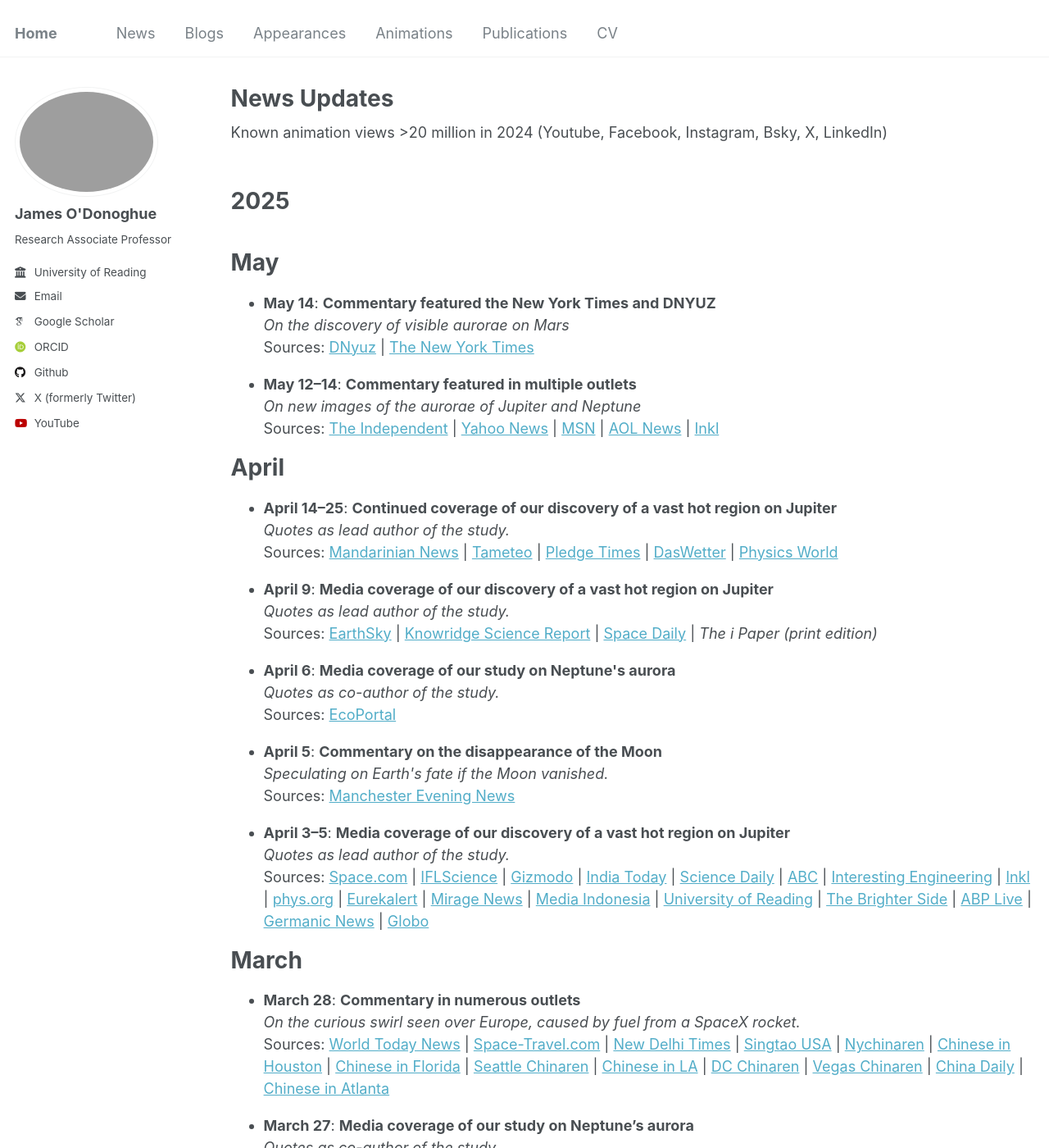
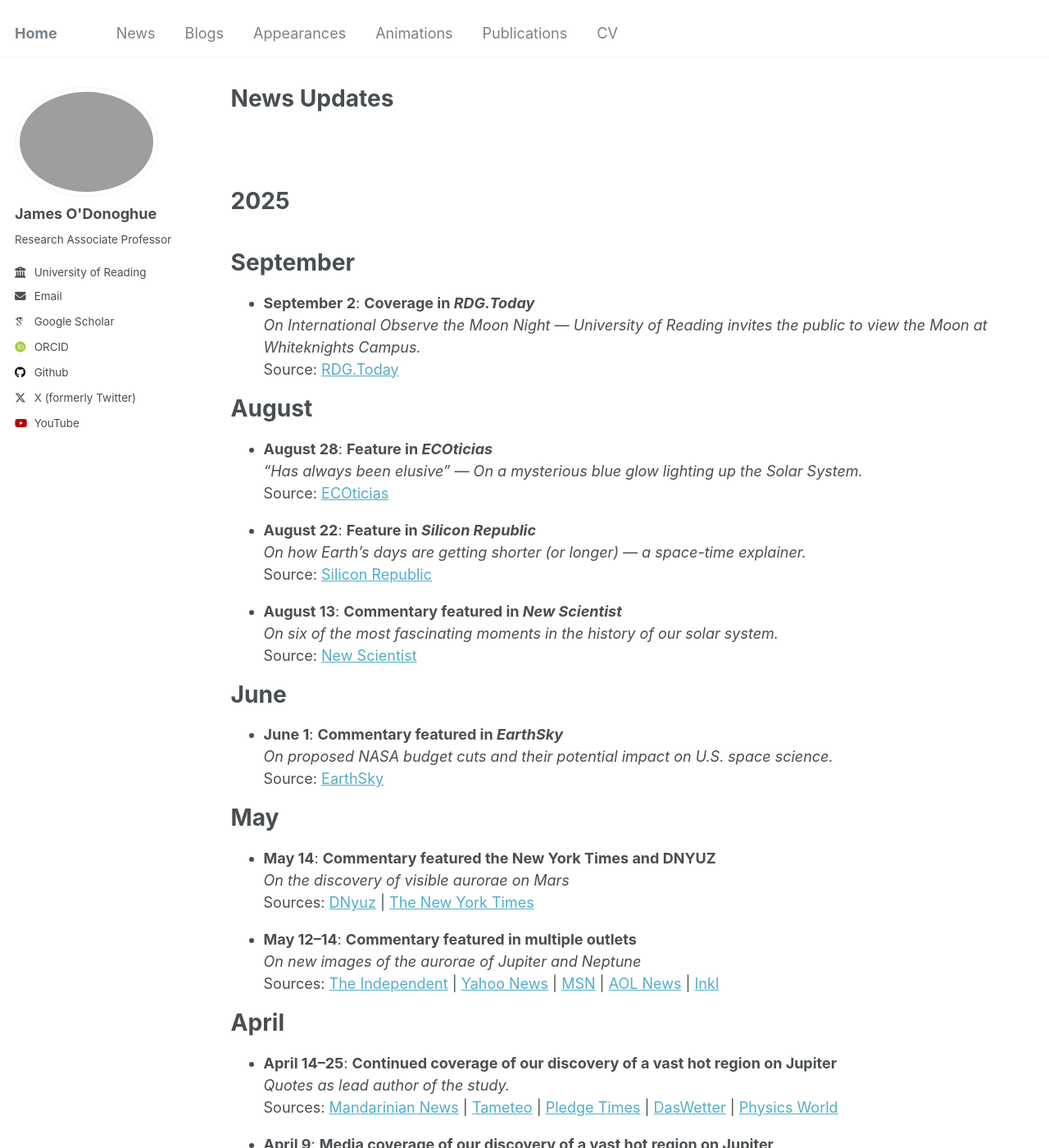
Before and after one commit to odonoghuespace/odonoghuespace.github.io, a Jekyll site: the page built from _pages/news.html, in a window 1280 px wide and 1400 px high. Shown: the whole window at 82% size. Built offline with Jekyll 4.4.1, drawn with Linux system fonts in a browser that asks for light colours; some web fonts are replaced.

Commit message:
Update news.html

```diff
--- a/_pages/news.html
+++ b/_pages/news.html
@@ -4,14 +4,58 @@ title: "News Updates"
 permalink: /news/
 author_profile: true
 ---
-Known animation views >20 million in 2024 (Youtube, Facebook, Instagram, Bsky, X, LinkedIn)
+
 <br>
 <br>
 <br>
 <h1>2025</h1>
 <br>
+
+<h1>September</h1>
+<ul>
+  <li><strong>September 2</strong>: <strong>Coverage in <em>RDG.Today</em></strong><br>
+    <em>On International Observe the Moon Night — University of Reading invites the public to view the Moon at Whiteknights Campus.</em><br>
+    Source: <a href="https://rdg.today/uni-of-reading-hosting-public-observatory-to-mark-international-observe-the-moon-night/">RDG.Today</a>
+  </li>
+</ul>
+
+
+<h1>August</h1>
+<ul>
+  <li><strong>August 28</strong>: <strong>Feature in <em>ECOticias</em></strong><br>
+    <em>“Has always been elusive” — On a mysterious blue glow lighting up the Solar System.</em><br>
+    Source: <a href="https://www.ecoticias.com/en/blue-glow-lights-up-the-solar-system/19307/">ECOticias</a>
+  </li>
+</ul>
+
+
+<ul>
+  <li><strong>August 22</strong>: <strong>Feature in <em>Silicon Republic</em></strong><br>
+    <em>On how Earth’s days are getting shorter (or longer) — a space-time explainer.</em><br>
+    Source:
+    <a href="https://www.siliconrepublic.com/innovation/earth-days-getting-shorter-longer-space-time-explainer-astronomy">Silicon Republic</a>
+  </li>
+</ul>
+
+<ul>
+  <li><strong>August 13</strong>: <strong>Commentary featured in <em>New Scientist</em></strong><br>
+    <em>On six of the most fascinating moments in the history of our solar system.</em><br>
+    Source:
+    <a href="https://www.newscientist.com/article/2490570-6-of-the-most-fascinating-moments-in-the-life-of-our-solar-system/">New Scientist</a>
+  </li>
+</ul>
+
+
+<h1>June</h1>
+<ul>
+  <li><strong>June 1</strong>: <strong>Commentary featured in <em>EarthSky</em></strong><br>
+    <em>On proposed NASA budget cuts and their potential impact on U.S. space science.</em><br>
+    Source:
+    <a href="https://earthsky.org/human-world/proposed-nasa-cuts-decimate-us-space-science-petition/?mc_cid=cb566a03e1">EarthSky</a>
+  </li>
+</ul>
+
 <h1>May</h1>
-
 <ul>
   <li><strong>May 14</strong>: <strong>Commentary featured the New York Times and DNYUZ</strong><br>
     <em>On the discovery of visible aurorae on Mars</em><br>
```
